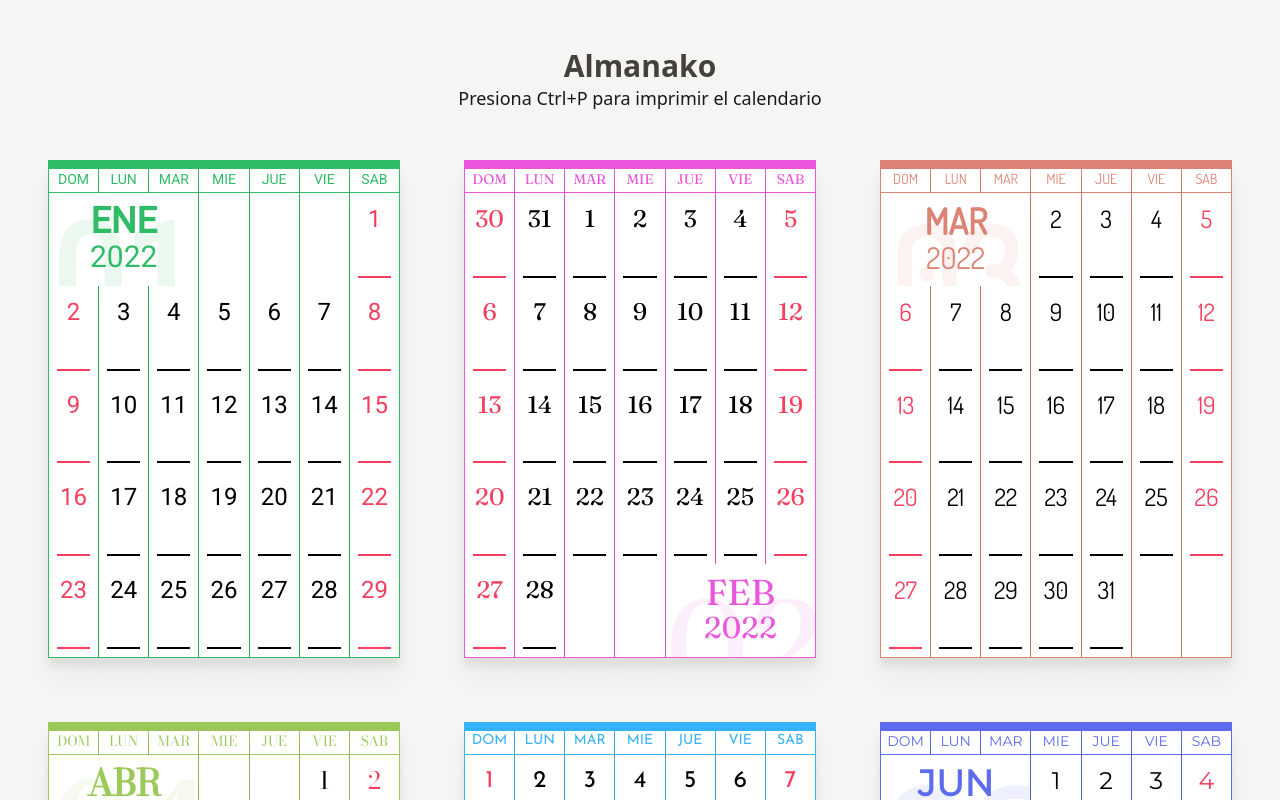
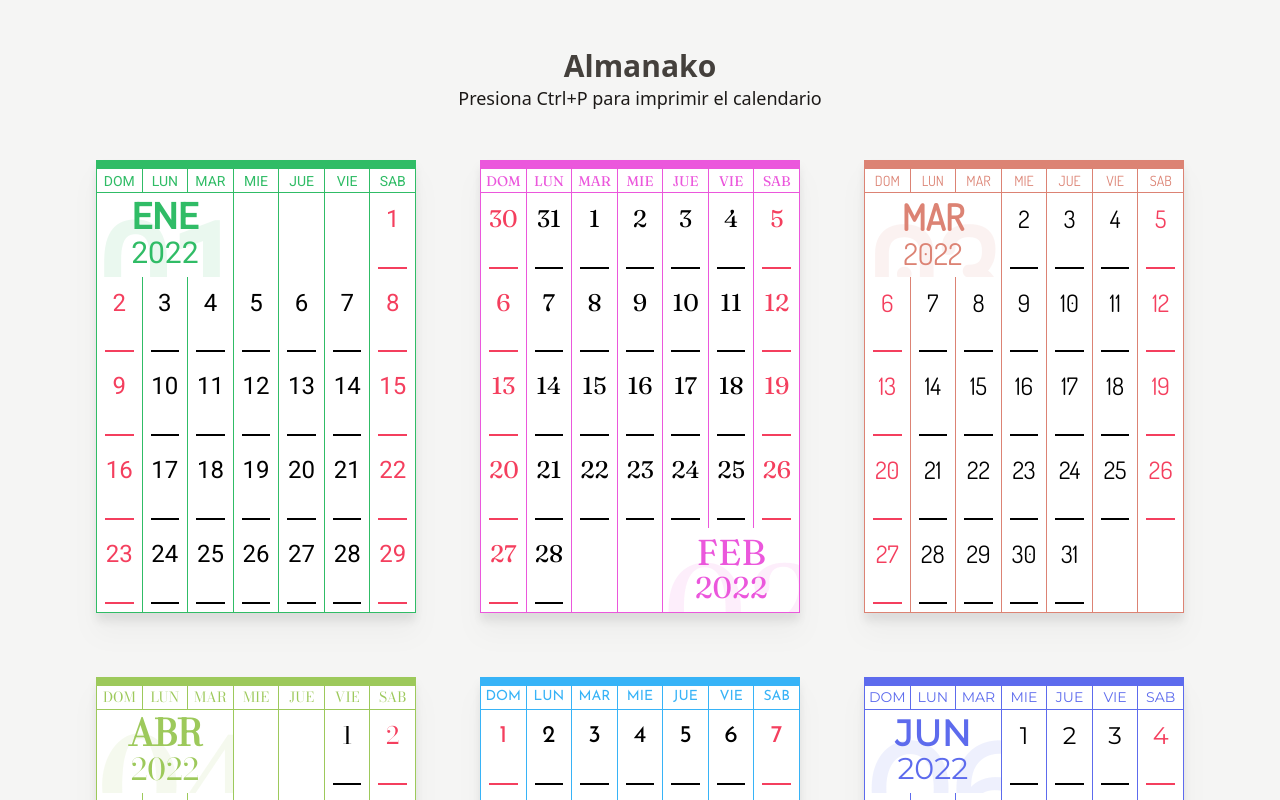
Before and after one commit to AIDEA775/Almanako, a Svelte app: page / in a window 1280 px wide. Shown: the top 800 px of the page. Built offline with nearby package versions, Linux system fonts and the light colour scheme; a web font is replaced by a local one.

Commit message:
Fix print layout

```diff
--- a/src/App.svelte
+++ b/src/App.svelte
@@ -4,15 +4,23 @@
 	let months = [...Array(12).keys()];
 </script>
 
-<main class="bg-stone-100 text-center p-12" style="font-size: 24px">
-	<h1 class="font-sans font-black text-3xl text-stone-700">Almanako</h1>
-	<p class="font-sans text-lg text-stone-900">
+<main
+	class="bg-stone-100 text-center p-12 print:p-0 [font-size:24px] print:[font-size:48px]"
+>
+	<h1 class="font-sans font-black text-3xl text-stone-700 print:hidden">
+		Almanako
+	</h1>
+	<p class="font-sans text-lg text-stone-900 print:hidden">
 		Presiona Ctrl+P para imprimir el calendario
 	</p>
 
-	<div class="grid grid-cols-3 gap-16 mt-12 mx-auto max-w-screen-xl">
+	<div
+		class="flex flex-wrap justify-center gap-16 mt-12 mx-auto print:gap-0 print:m-0"
+	>
 		{#each months as month}
-			<div class="aspect-[1/1.4142] month-{month} bg-primary">
+			<div
+				class="shrink-0 aspect-[1/1.4142] w-80 month-{month} print:h-screen print:w-screen"
+			>
 				<Month {month} />
 			</div>
 		{/each}
@@ -23,6 +31,17 @@
 	@tailwind base;
 	@tailwind components;
 	@tailwind utilities;
+
+	html,
+	body {
+		margin: 0;
+		padding: 0;
+		-webkit-print-color-adjust: exact !important;
+	}
+
+	* {
+		box-sizing: border-box;
+	}
 
 	.month-0 {
 		--color-primary: 48 188 102;
--- a/src/DayOfWeek.svelte
+++ b/src/DayOfWeek.svelte
@@ -2,6 +2,8 @@
     export let day;
 </script>
 
-<div class="text-sm border-b border-primary text-primary bg-white font-primary">
+<div
+    class="flex items-center justify-center text-sm border-b border-primary text-primary bg-white font-primary"
+>
     {day.toUpperCase()}
 </div>
--- a/src/Month.svelte
+++ b/src/Month.svelte
@@ -70,8 +70,8 @@
     class="grid grid-cols-7 grid-rows-[1.5rem]
     border pt-2 border-primary
     justify-items-stretch h-full
-    gap-x-px drop-shadow-xl
-    font-primary"
+    gap-x-px drop-shadow-xl print:drop-shadow-none
+    font-primary bg-primary"
 >
     {#each dayNames as day}
         <DayOfWeek {day} />
--- a/src/YearMonth.svelte
+++ b/src/YearMonth.svelte
@@ -1,7 +1,6 @@
 <script>
     export let month = 1;
     export let year = 2022;
-    export let color = "stone";
 
     let monthNames = [
         "ENE",
```
